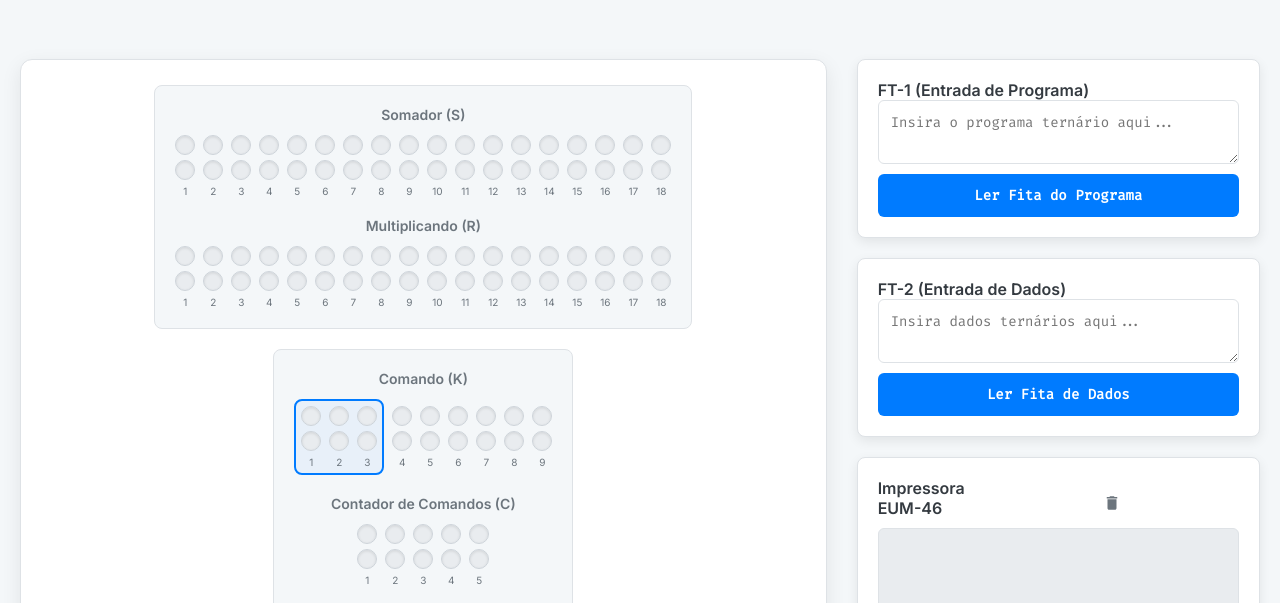
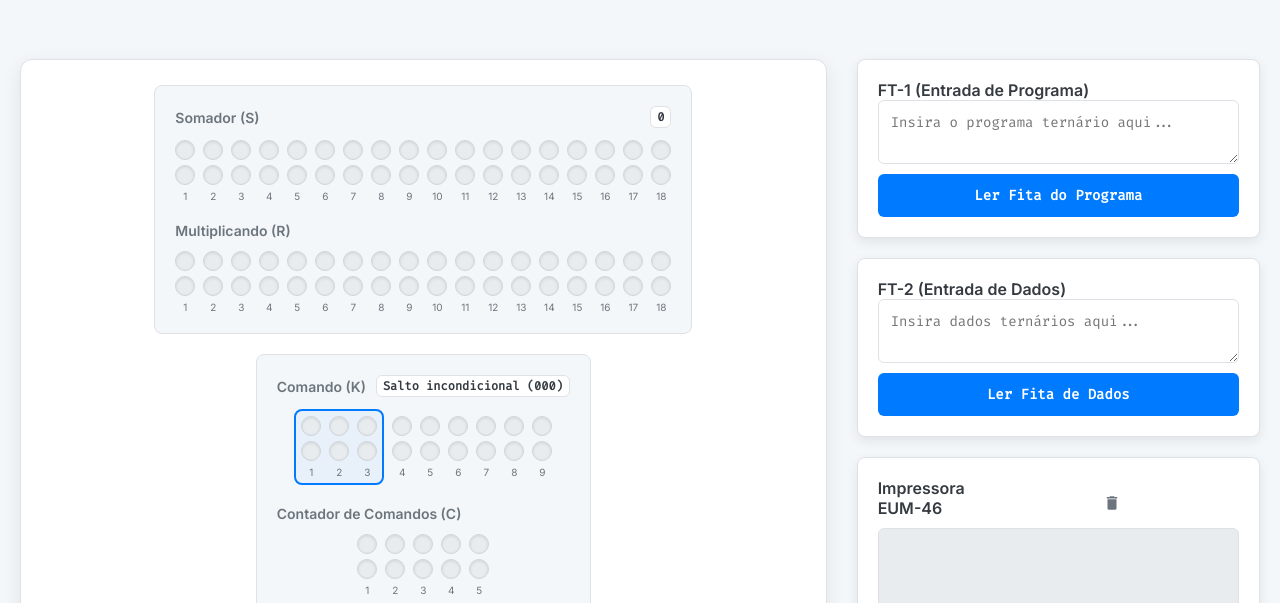
Before and after one commit to RandintN/setun-simulator, a plain HTML site: page index.html in a window 1280 px wide. Shown: the part 125-728 px from the top of the page. Drawn offline with Linux system fonts and the light colour scheme.

Commit message:
add license and readme
Also updates webmanifest and robots

```diff
--- a/css/styles.css
+++ b/css/styles.css
@@ -1,3 +1,8 @@
+/*
+  Setun Simulator (Setun VS)
+  License: MIT (see LICENSE file)
+  Copyright (c) 2025 Robson Cassiano
+*/
 :root {
   --panel-bg: #ffffff;
   --background-color: #f4f7f9;
@@ -169,7 +174,7 @@ h1 { font-size: 2.2rem; margin: 60px 0 2rem 0; text-align: center; color: var(--
   background-color: var(--background-color);
 }
 .component { display: flex; flex-direction: column; align-items: center; }
-.component-label { font-weight: 600; font-size: 14px; margin-bottom: 12px; text-align: center; color: var(--text-color-light); }
+.component-label { display: flex; align-items: center; justify-content: space-between; gap: 10px; width: 100%; font-weight: 600; font-size: 14px; margin-bottom: 12px; text-align: left; color: var(--text-color-light); }
 .indicator-row, .switch-row { display: flex; gap: 8px; flex-wrap: wrap; justify-content: center; align-items: center; }
 .trit { display: flex; flex-direction: column; align-items: center; gap: 5px; }
 
@@ -257,3 +262,14 @@ th, td { border: 1px solid #dee2e6; padding: 12px; text-align: center; }
 th { background-color: var(--background-color); font-weight: 600; }
 
 footer { margin-top: 40px; text-align: center; font-size: 14px; color: #888; }
+
+
+.digital-display {
+  font-family: 'Fira Code', monospace;
+  font-size: 12px;
+  color: var(--text-color);
+  background: var(--panel-bg);
+  border: 1px solid var(--border-color);
+  border-radius: 6px;
+  padding: 2px 6px;
+}
--- a/js/main.js
+++ b/js/main.js
@@ -1,3 +1,9 @@
+/*
+  Setun Simulator (Setun VS)
+  License: MIT (see LICENSE file)
+  Copyright (c) 2025 Robson Cassiano
+*/
+
 document.addEventListener('DOMContentLoaded', () => {
   // --- Theme Switcher Logic ---
   const themeToggleBtn = document.getElementById('theme-toggle');
@@ -373,7 +379,7 @@ document.addEventListener('DOMContentLoaded', () => {
         const labelText = this.translations[this.currentLang][langKey] || langKey;
         const displayName = (name === 'W' || name === 'MB') ? '' : ` (${name})`;
         return `<div class="component indicator-component" id="indicator-${name.toLowerCase()}">
-                                <div class="component-label" data-lang-key="${langKey}">${labelText}${displayName}</div>
+                                <div class="component-label" data-lang-key="${langKey}">${labelText}${displayName} ${ name==='S' ? '<span class="digital-display" id="display-s">0</span>' : (name==='K' ? '<span class="digital-display" id="display-k">---</span>' : '') }</div>
                                 <div class="indicator-row">${indicatorsHTML}</div>
                             </div>`;
       };
@@ -526,6 +532,21 @@ document.addEventListener('DOMContentLoaded', () => {
           }
         }
       });
+
+      // Update digital displays for S and K
+      const sDisplay = document.getElementById('display-s');
+      if (sDisplay) {
+        const sDecimal = this.tritArrayToNumber(this.registers.S);
+        sDisplay.textContent = sDecimal.toString();
+      }
+
+      const kDisplay = document.getElementById('display-k');
+      if (kDisplay) {
+        const opcodeTrits = this.registers.K.slice(0, 3);
+        const opcodeStr = opcodeTrits.map(t => t === 1 ? '+' : (t === -1 ? '-' : '0')).join('');
+        const name = this.getOpcodeName(opcodeStr);
+        kDisplay.textContent = name ? `${name} (${opcodeStr})` : opcodeStr;
+      }
     },
 
     logMessage(key, params = {}) {
@@ -772,6 +793,30 @@ document.addEventListener('DOMContentLoaded', () => {
       return arr;
     },
 
+    getOpcodeName(opcodeStr) {
+      const map = {
+        '+00': 'opName_30',
+        '+0+': 'opName_33',
+        '+0-': 'opName_3x',
+        '++0': 'opName_40',
+        '+++': 'opName_43',
+        '++-': 'opName_4x',
+        '+-0': 'opName_20',
+        '+-+': 'opName_23',
+        '+--': 'opName_2x',
+        '0+0': 'opName_10',
+        '0++': 'opName_13',
+        '0+-': 'opName_1x',
+        '000': 'opName_00',
+        '-00': 'opName_x0',
+        '-++': 'opName_y3',
+        '---': 'opName_zhx'
+      };
+      const key = map[opcodeStr];
+      if (!key) return null;
+      return this.translations[this.currentLang][key] || null;
+    },
+
     executeRemoteCommand() {
       this.logMessage("logRemote");
       const opcode = this.manualSwitches.nk.slice(0, 9);
```
Also changed, not shown: index.html (+5 -0 lines), robots.txt, site.webmanifest, 2 other files.
